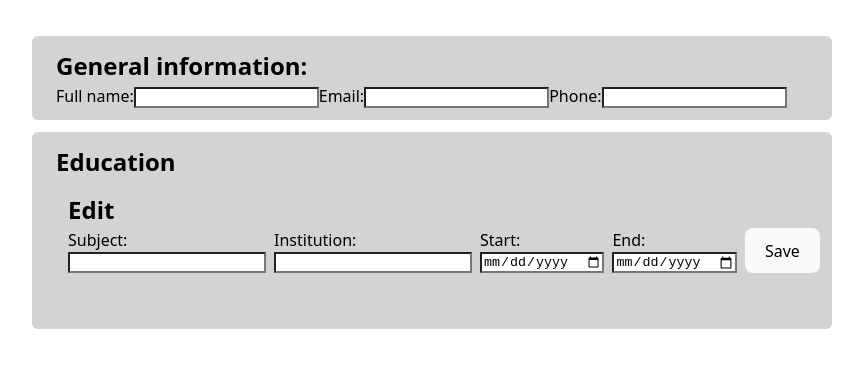
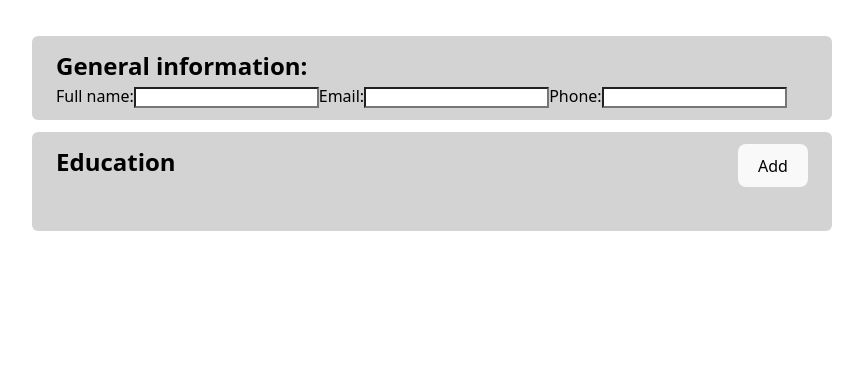
Before and after one commit to karllowe/React-CV, a React (Vite) app: page / in a window 1280 px wide. Shown: the top 368 px of the page, without its empty margins (208-1071 px from the left). Built offline with nearby package versions, Linux system fonts and the light colour scheme.

Commit message:
changed add education to a modal

```diff
--- a/src/components/Education.jsx
+++ b/src/components/Education.jsx
@@ -1,4 +1,4 @@
-import { useState } from "react";
+import { useEffect, useState, useRef } from "react";
 import "/src/styles/form-section.css";
 import "/src/styles/education.css";
 
@@ -14,6 +14,7 @@ class Degree {
 
 function EducationSection() {
   const [educationArray, setEducationArray] = useState([]);
+  const [showNewModal, setShowNewModal] = useState(false);
 
   const addNewEducation = (subject, institution, startDate, endDate) => {
     const item = new Degree(subject, institution, startDate, endDate);
@@ -23,19 +24,38 @@ function EducationSection() {
   return (
     <div className="formSection">
       <form action="">
+        <div className="educationHeader">
             <h2>Education</h2>
+            <button
+                type="button"
+                onClick={() => setShowNewModal((v) => !v)}
+            >Add</button>
+        </div>
       </form>
-      <AddEducation addNewEducation={addNewEducation} />
+      <AddEducation addNewEducation={addNewEducation} showNewModal={showNewModal} setShowNewModal={setShowNewModal} />
       <ShowEducation educationArray={educationArray} />
     </div>
   );
 }
 
-function AddEducation({ addNewEducation }) {
+function AddEducation({ addNewEducation, showNewModal, setShowNewModal }) {
+    const dialogRef = useRef(null);
+
     const [subject, setSubject] = useState("");
     const [institution, setInstitution] = useState("");
     const [start, setStart] = useState("");
     const [end, setEnd] = useState("");
+
+    useEffect(() => {
+        const dialog = dialogRef.current;
+        if (!dialog) return;
+
+        if (showNewModal) {
+            if (!dialog.open) dialog.showModal();
+            } else if (dialog.open) {
+            dialog.close();
+        }
+    }, [showNewModal]);
 
   const resetForm = () => {
     setSubject("");
@@ -44,8 +64,15 @@ function AddEducation({ addNewEducation }) {
     setEnd("");
   };
   return (
-    <div className="addEducation">
+    <dialog
+        className="addEducation"
+        ref={dialogRef}
+        onClose={()=> setShowNewModal(false)}
+    >
+      <div className="header">
           <h2>Edit</h2>
+          <button type="button" onClick={()=> setShowNewModal(false)}>Close</button>
+      </div>
       <form action="">
         <div className="educationCol">
           <label htmlFor="subject">Subject:</label>
@@ -92,12 +119,13 @@ function AddEducation({ addNewEducation }) {
             e.preventDefault();
             addNewEducation(subject, institution, start, end);
             resetForm();
+            setShowNewModal(false)
           }}
         >
           Save
         </button>
       </form>
-    </div>
+    </dialog>
   );
 }
 
--- a/src/styles/education.css
+++ b/src/styles/education.css
@@ -1,11 +1,27 @@
-.addEducation {
+.educationHeader {
+    display: flex;
+    justify-content: space-between;
+}
+
+
+
+
+.addEducation[open] {
     display: flex;
     flex-direction: column;
+    gap: 12px;
     align-items: stretch;
     width: 100%;
     margin: 12px 12px;
+    background-color: white;
+    color: black;
 }
 
+.addEducation .header {
+    display: flex;
+    justify-content: space-between;
+
+}
 .addEducation form{
     display: flex;
     justify-content: space-between;
@@ -20,3 +36,7 @@
 .educationCol:nth-child(-n +2) {
     flex: 2 1 auto
 }
+
+.addEducation button {
+    width: 100px;
+}
```
Lines whose indentation alone changed are shown as unchanged.
